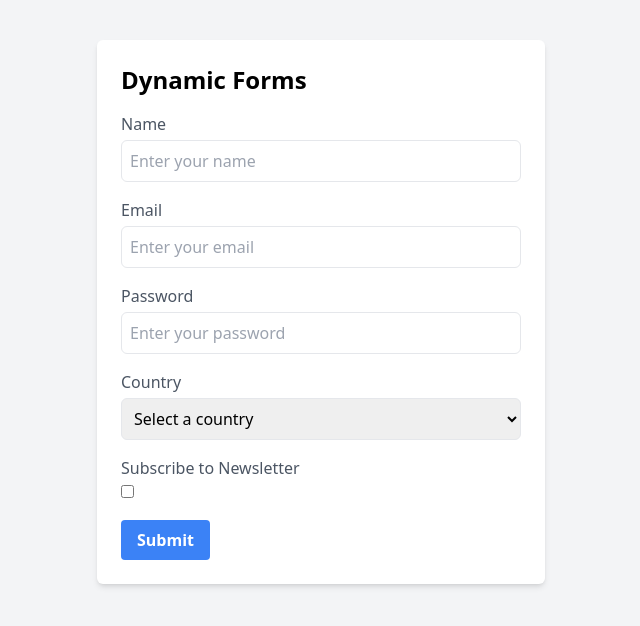
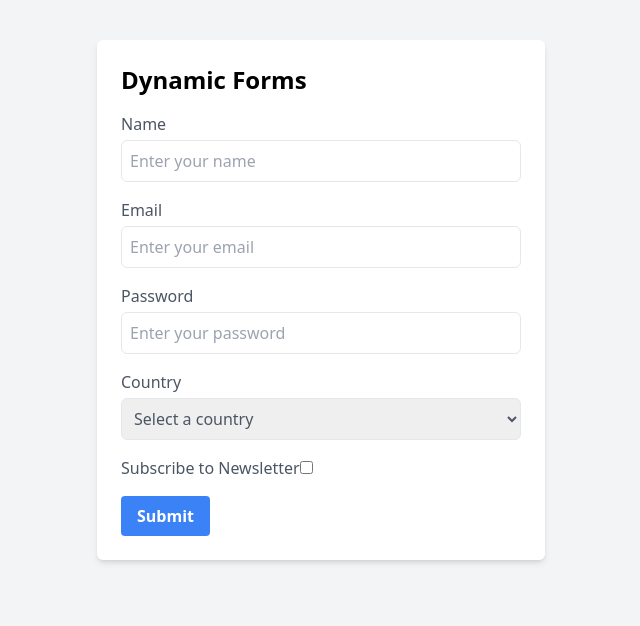
Before and after one commit to code-jhon/dynamic-form, a React (Vite) app: page / in a window 1280 px wide. Shown: the top 626 px of the page, without its empty margins (319-959 px from the left). Built offline with nearby package versions, Linux system fonts and the light colour scheme.

Commit message:
feat: fixed checkbox functionallity

```diff
--- a/src/components/DynamicForms/index.tsx
+++ b/src/components/DynamicForms/index.tsx
@@ -11,9 +11,10 @@ type Props = {
 const DynamicForm: React.FC<Props> = ({ config, openModal, formValues, setFormValues }) => {
 
   const handleChange = (e: React.ChangeEvent<HTMLInputElement | HTMLSelectElement>) => {
-    const { name, value } = e.target;
-    console.log(name, value);
-    setFormValues({ ...formValues, [name]: value });
+    const { name, value, type } = e.target;
+    const newValue: boolean | string = type === "checkbox" ? !!(e.target as HTMLInputElement).checked : value;
+
+    setFormValues({ ...formValues, [name]: newValue });
   };
 
   const handleSubmit = (e: React.FormEvent<HTMLFormElement>) => {
@@ -27,7 +28,7 @@ const DynamicForm: React.FC<Props> = ({ config, openModal, formValues, setFormVa
         const { type, name, label, placeholder, options } = field;
         return (
           <div className="mb-4" key={index}>
-            <label className="block text-gray-600" htmlFor={name}>{label}</label>
+            <label className="block text-gray-600" htmlFor={name}>{label}
             {type === 'text' && (
               <input
                 type={type}
@@ -75,12 +76,12 @@ const DynamicForm: React.FC<Props> = ({ config, openModal, formValues, setFormVa
               <input
                 type={type}
                 name={name}
-                placeholder={placeholder}
-                value={formValues[name] as boolean }
+                checked={formValues[name] as boolean}
                 onChange={handleChange}
                 className="form-checkbox"
               />
             )}
+            </label>
           </div>
         );
       })}
--- a/src/components/ModalValues/index.tsx
+++ b/src/components/ModalValues/index.tsx
@@ -33,7 +33,7 @@ const ModalValues = ({ data, onClose }: Props) => {
                   <button className="bg-blue-500 hover:bg-blue-600 text-white font-semibold py-1 px-2 rounded ml-2" onClick={() => setIsVisible(!isVisible)}> {isVisible ? 'Hide' : 'Show'}</button>
                 </li>
                 <li>
-                  <span className="font-medium">Subscribe:</span> {data.subscribe || 'No'}
+                  <span className="font-medium">Subscribe:</span> {data.subscribe ? 'Yes' : 'No'}
                 </li>
               </ul>
             </div>
```
